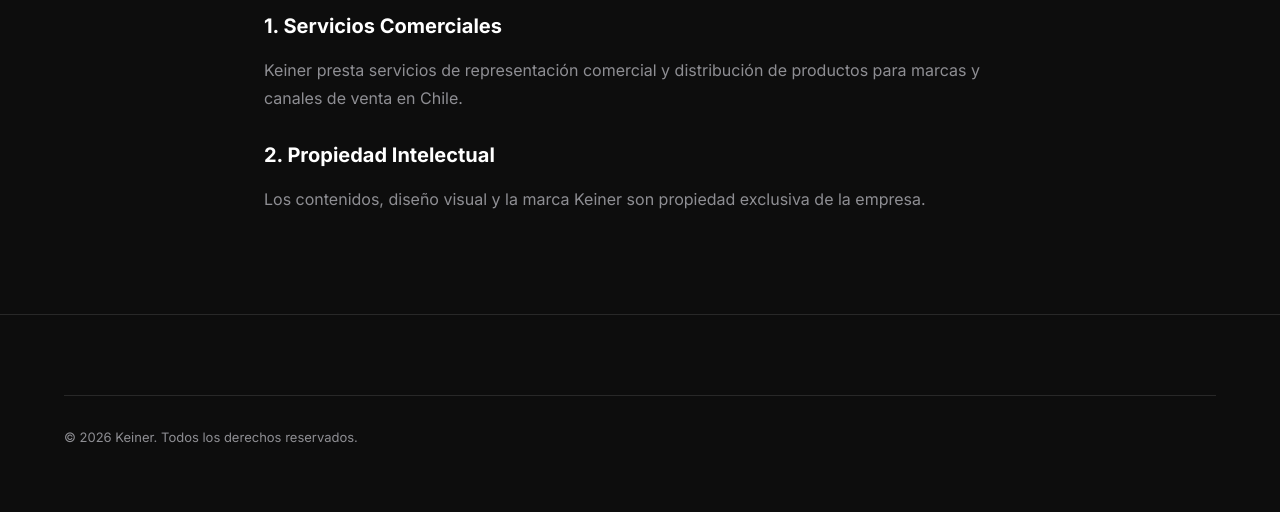
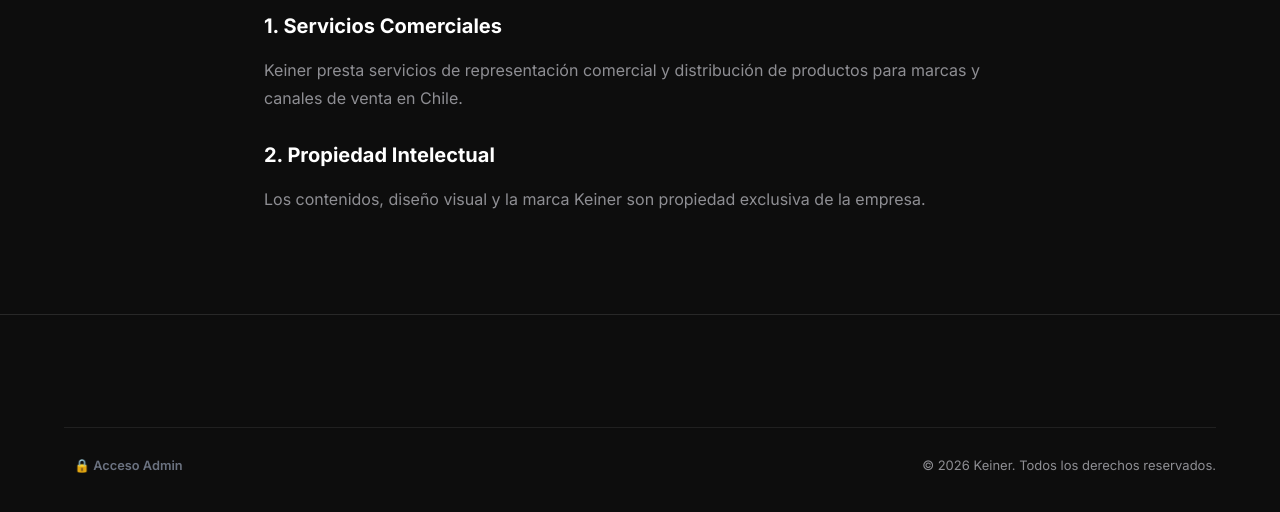
Before and after one commit to vitrinazocl-cmd/keiner.cl, a website: page terms.html in a window 1280 px wide. Shown: the part 312-824 px from the top of the page. Before the commit the page ends 800 px from the top, so only its background shows below. Drawn offline with Linux system fonts and the light colour scheme.

Commit message:
feat: agregar enlace 'Acceso Admin' en el footer de todas las paginas y mejorar dashboard dinamico

```diff
--- a/styles.css
+++ b/styles.css
@@ -2417,3 +2417,33 @@
   .brand-banner-slider { height: 260px; }
   .slide-card-badge { font-size: 0.6875rem; padding: 4px 10px; bottom: 10px; right: 10px; }
 }
+
+/* FOOTER BOTTOM & ADMIN ACCESS LINK */
+.footer-bottom {
+  display: flex;
+  justify-content: space-between;
+  align-items: center;
+  flex-wrap: wrap;
+  gap: 12px;
+  padding-top: 24px;
+  margin-top: 32px;
+  border-top: 1px solid rgba(255, 255, 255, 0.08);
+}
+
+.admin-access-link {
+  color: #6B7280;
+  font-size: 0.8rem;
+  font-weight: 600;
+  text-decoration: none;
+  display: inline-flex;
+  align-items: center;
+  gap: 4px;
+  padding: 4px 10px;
+  border-radius: 6px;
+  transition: all 0.2s ease;
+}
+
+.admin-access-link:hover {
+  color: #FF4D4D;
+  background: rgba(230, 0, 0, 0.12);
+}
--- a/terms.html
+++ b/terms.html
@@ -86,6 +86,9 @@
     <footer class="site-footer">
       <div class="container">
         <div class="footer-bottom">
+          <a href="admin-feria.html" class="admin-access-link" aria-label="Acceso Admin Base de Datos" style="float: right;">
+            🔒 Acceso Admin
+          </a>
           <p>© 2026 Keiner. Todos los derechos reservados.</p>
         </div>
       </div>
```
Also changed, not shown: admin-feria.html (+25 -3 lines), casos.html (+3 -0 lines), contacto.html (+3 -0 lines), contactoevento.html (+6 -0 lines), index.html (+3 -0 lines), marcas.html (+3 -0 lines), nosotros.html (+3 -0 lines), privacy.html (+3 -0 lines), servicios.html (+3 -0 lines).
